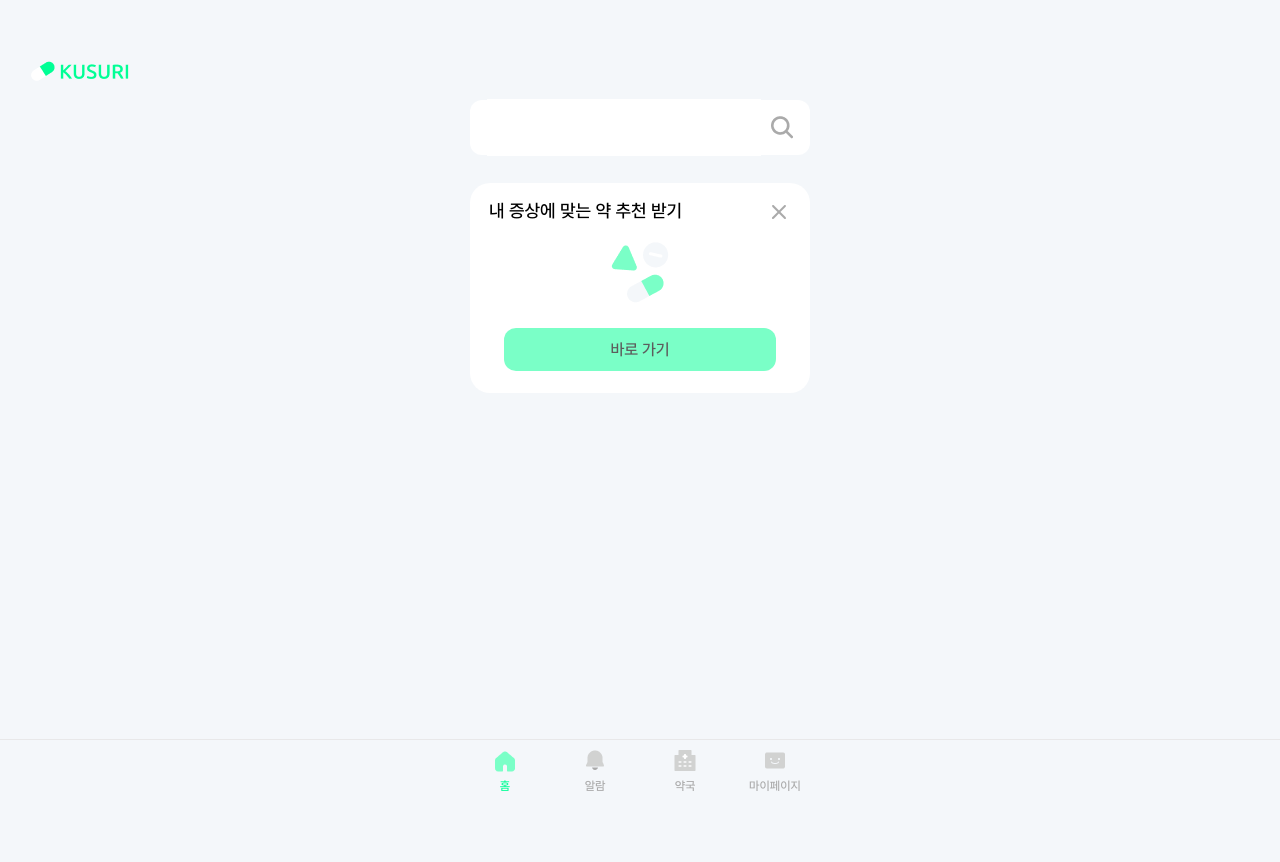
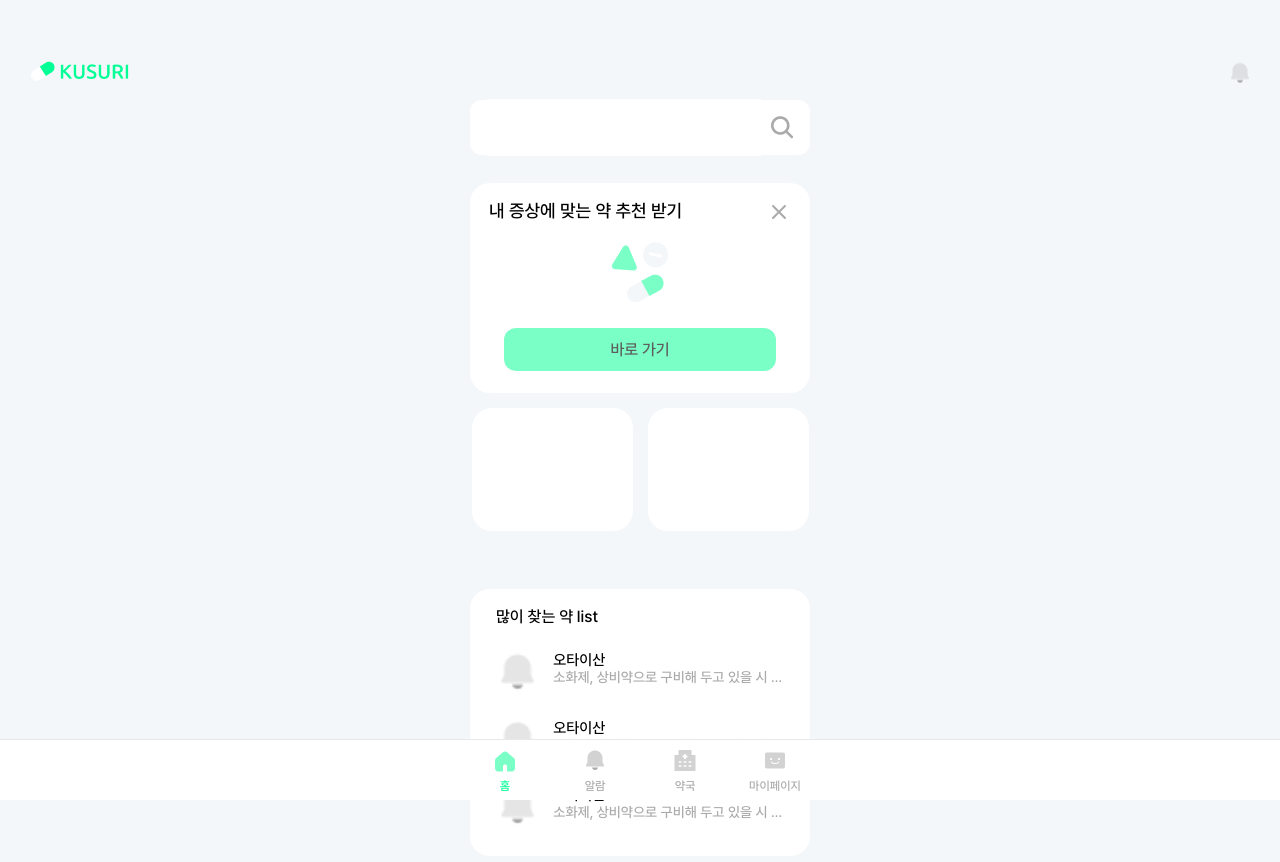
Before and after one commit to 2025GlobalInternship/kusuri-front, a Next.js app: page /main in a window 1280 px wide. Shown: the top 862 px of the page. Before the commit the page ends 800 px from the top, so only its background shows below. Built offline with nearby package versions, Linux system fonts and the light colour scheme.

Commit message:
[feat] home 추가

```diff
--- a/src/components/navigation_var-layout.module.css
+++ b/src/components/navigation_var-layout.module.css
@@ -2,13 +2,14 @@
     display: flex;
     width: 100%;
     height: 60px;
-    position: absolute;
+    position: fixed;
     bottom: 0px;
     justify-content: center;
     align-items: center;
     gap: 30px;
     z-index: 2;
     border-top: solid rgba(232, 232, 233, 1) 1px;
+    background-color: rgba(255, 255, 255, 1);
 }
 
 .pageChoose {
--- a/src/components/search-layout.tsx
+++ b/src/components/search-layout.tsx
@@ -4,9 +4,9 @@ import searchIcon from "../../public/images/searchIcon.png";
 
 export default function SearchLayout() {
     return (
-        <div className={style.container}>
+        <form className={style.container}>
             <input id={style.searchTxt} type="text" />
             <Image id={style.searchIcon} src={searchIcon} alt="검색" />
-        </div>
+        </form>
     )
 }
--- a/src/pages/main/index.module.css
+++ b/src/pages/main/index.module.css
@@ -1,5 +1,18 @@
-.logo {
-    margin: 54.59px 0px 8.41px 27px;
+.container {
+    font-family: 'pre-medium';
+    padding-bottom: 75.8px;
+}
+
+.topCon {
+    margin: 54.59px 28px 8.41px 27px;
+    position: relative;
+}
+
+.bellIcon {
+    position: absolute;
+    right: 0px;
+    top: 50%;
+    transform: translate(0, -50%);
 }
 
 .recommendContainer {
@@ -7,10 +20,9 @@
     border-radius: 20px;
     width: 340px;
     height: 210px;
-    margin: 27.73px auto;
+    margin: 27.73px auto 0;
     display: flex;
     flex-direction: column;
-    font-family: 'pre-medium';
     padding: 17px 19px;
     box-sizing: border-box;
 }
@@ -44,3 +56,59 @@
     color: rgba(93, 93, 93, 1);
     margin: 0 auto;
 }
+
+.plusCon {
+    display: flex;
+    justify-content: center;
+    margin: 15px auto 58.64px;
+    gap: 15px;
+}
+
+.firstCon, .secondCon {
+    background-color: white;
+    width: 161px;
+    height: 123px;
+    border-radius: 20px;
+}
+
+.famousCon {
+    background-color: white;
+    width: 340px;
+    margin: 0 auto;
+    border-radius: 20px;
+    padding: 18px 26px;
+    box-sizing: border-box;
+}
+
+.famousTitle {
+    font-size: 18px;
+}
+
+.medicineCon {
+    display: flex;
+    margin: 24px 0 10px;
+}
+
+#medicineImg {
+    width: 43.33px;
+    height: 43.33px;
+    border-radius: 50px;
+}
+
+.medicineInfoCon {
+    margin-left: 14px;
+}
+
+#medicineName {
+    font-size: 15px;
+}
+
+#medicineInfo {
+    font-size: 14px;
+    color: #AAA;
+    margin: 0;
+    width: 230px;
+    white-space: nowrap;
+    overflow: hidden;
+    text-overflow: ellipsis;
+}
--- a/src/pages/main/index.tsx
+++ b/src/pages/main/index.tsx
@@ -2,6 +2,7 @@ import SearchLayout from "@/components/search-layout"; //불러오기
 import NavigationVarLayout from "@/components/navigation_var-layout";
 import Image from "next/image";
 import kusuriLogo from "../../../public/images/kusuri-logo.png";
+import bellIcon from "../../../public/images/bellIcon.png";
 import medicineIcon from "../../../public/images/medicines_icon.png";
 import xIcon from "../../../public/images/xIcon.png";
 import style from "./index.module.css";
@@ -9,8 +10,11 @@ import style from "./index.module.css";
 
 export default function Page() {
     return (
-        <>
+        <div className={style.container}>
+            <div className={style.topCon}>
             <Image className={style.logo} src={kusuriLogo} alt="쿠스리로고" />
+            <Image className={style.bellIcon} src={bellIcon} alt="알림" />
+            </div>
             <SearchLayout></SearchLayout>
 
             <div className={style.recommendContainer}>
@@ -22,12 +26,37 @@ export default function Page() {
                 <button id={style.recommendBtn}>바로 가기</button>
             </div>
 
-            <div className={style.container}>
-                <div className={style.container}></div>
-                <div className={style.container}></div>
+            <div className={style.plusCon}>
+                <div className={style.firstCon}></div>
+                <div className={style.secondCon}></div>
+            </div>
+
+            <div className={style.famousCon}>
+                <span id={style.famousTitle}>많이 찾는 약 list</span>
+                <div className={style.medicineCon}>
+                    <Image id={style.medicineImg} src={bellIcon} alt="약 이미지" />
+                    <div className={style.medicineInfoCon}>
+                        <span id={style.medicineName}>오타이산</span>
+                        <p id={style.medicineInfo}>소화제, 상비약으로 구비해 두고 있을 시 어쩌구 저쩌구</p>
+                    </div>
+                </div>
+                <div className={style.medicineCon}>
+                    <Image id={style.medicineImg} src={bellIcon} alt="약 이미지" />
+                    <div className={style.medicineInfoCon}>
+                        <span id={style.medicineName}>오타이산</span>
+                        <p id={style.medicineInfo}>소화제, 상비약으로 구비해 두고 있을 시 어쩌구 저쩌구</p>
+                    </div>
+                </div>
+                <div className={style.medicineCon}>
+                    <Image id={style.medicineImg} src={bellIcon} alt="약 이미지" />
+                    <div className={style.medicineInfoCon}>
+                        <span id={style.medicineName}>오타이산</span>
+                        <p id={style.medicineInfo}>소화제, 상비약으로 구비해 두고 있을 시 어쩌구 저쩌구</p>
+                    </div>
+                </div>
             </div>
 
             <NavigationVarLayout/>
-        </>
+        </div>
     )
 }
--- a/src/styles/globals.css
+++ b/src/styles/globals.css
@@ -10,6 +10,8 @@ html, body {
   width: 100%;
   height: 100%;
   margin: 0px;
+  display: flex;
+  flex-direction: column;
 }
 
 @font-face {
```
Also changed, not shown: public/images/bellIcon.png (added).
